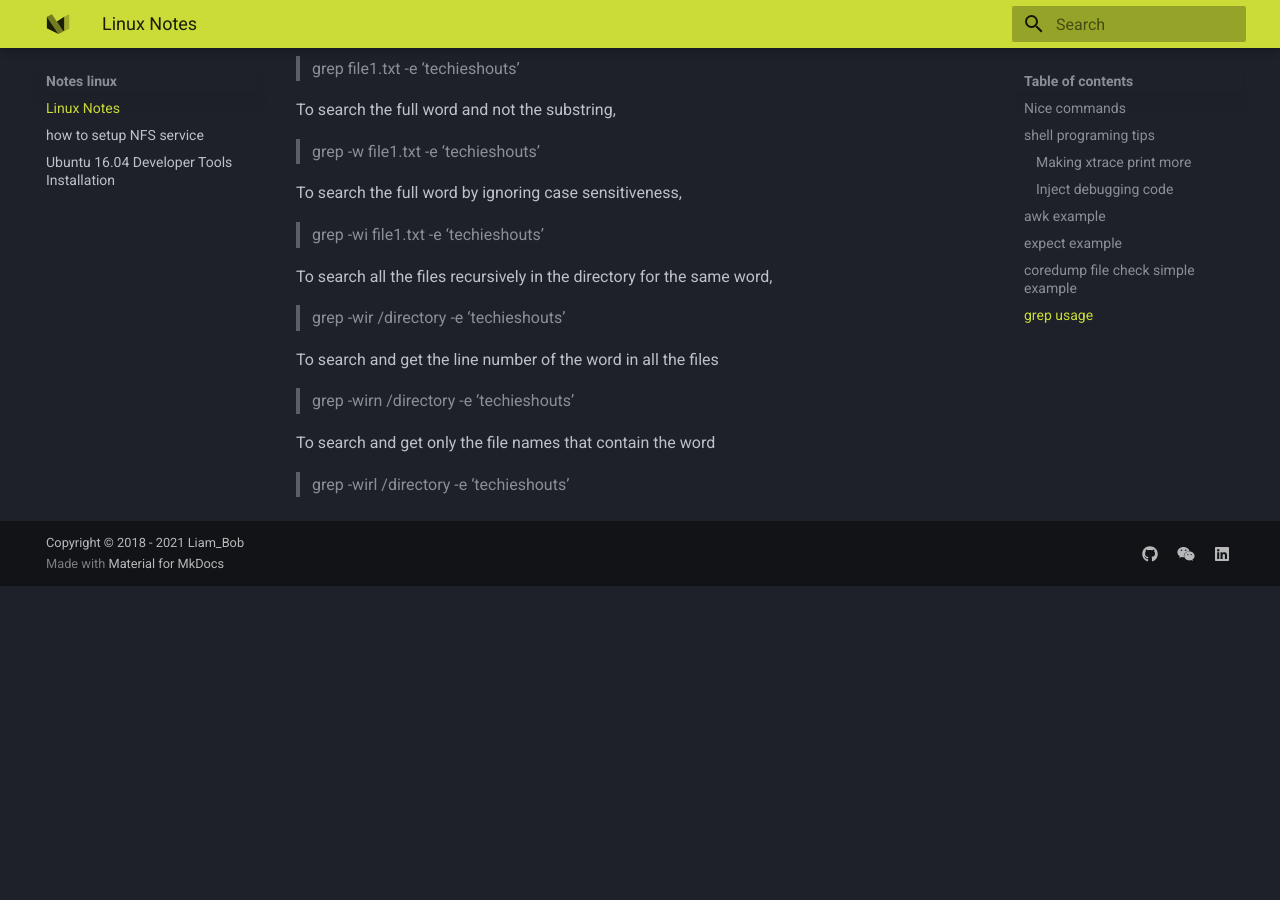
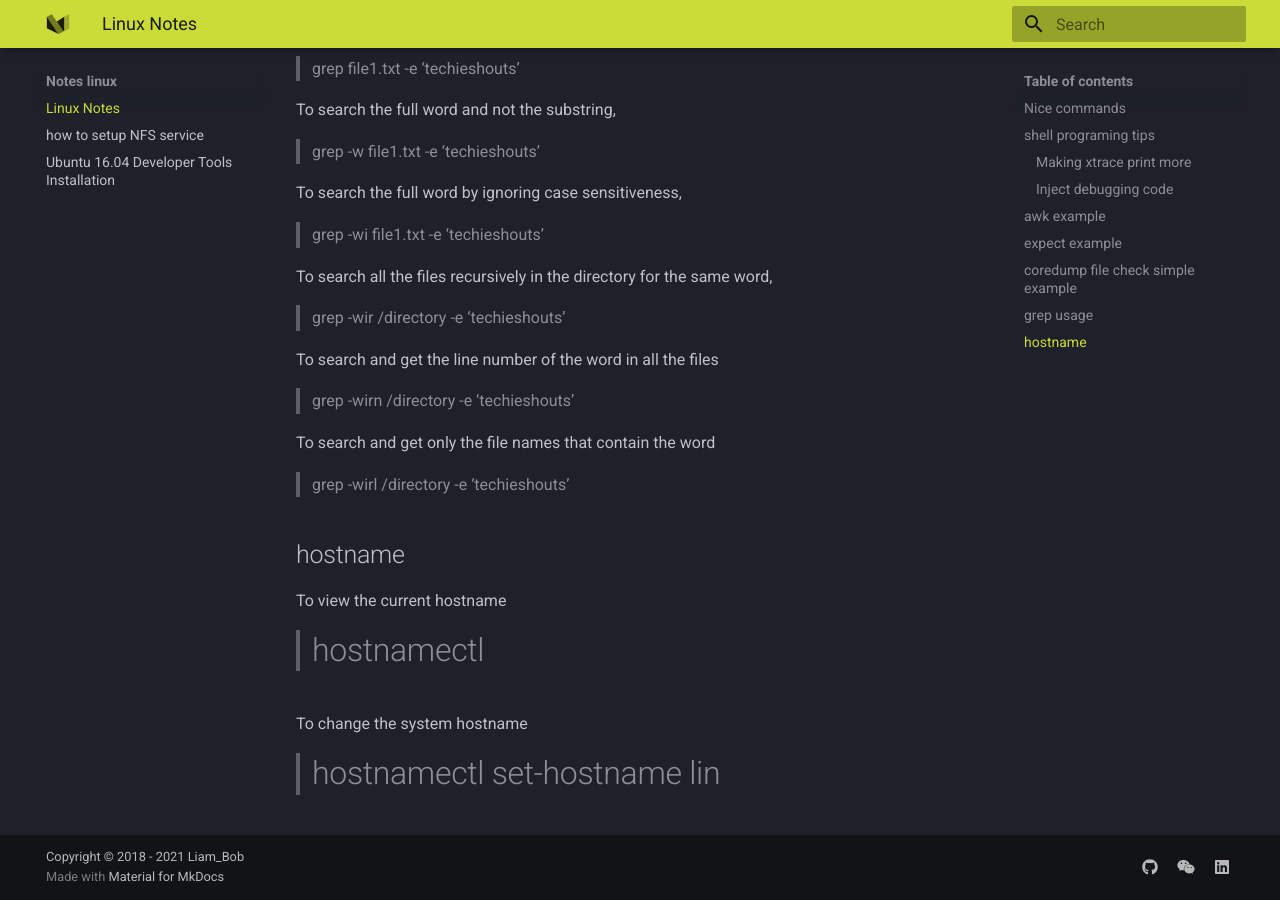
Before and after one commit to liambob77/ruihan.tech, an MkDocs documentation site: the page built from docs/notes_linux/Linux.md, in a window 1280 px wide and 900 px high, scrolled down 3076 px. Built offline with MkDocs 1.6.1 and Material for MkDocs 9.7.7, drawn with Linux system fonts in a browser that asks for light colours; before the commit the page ends 3662 px from its top, so only the background shows below that.

Commit message:
Update Linux.md

```diff
--- a/docs/notes_linux/Linux.md
+++ b/docs/notes_linux/Linux.md
@@ -150,3 +150,13 @@ To search and get the line number of the word in all the files
 To search and get only the file names that contain the word
 
 > grep -wirl /directory -e ‘techieshouts’
+
+## hostname
+
+To view the current hostname
+
+> # hostnamectl
+
+To change the system hostname
+
+> # hostnamectl set-hostname lin
```
